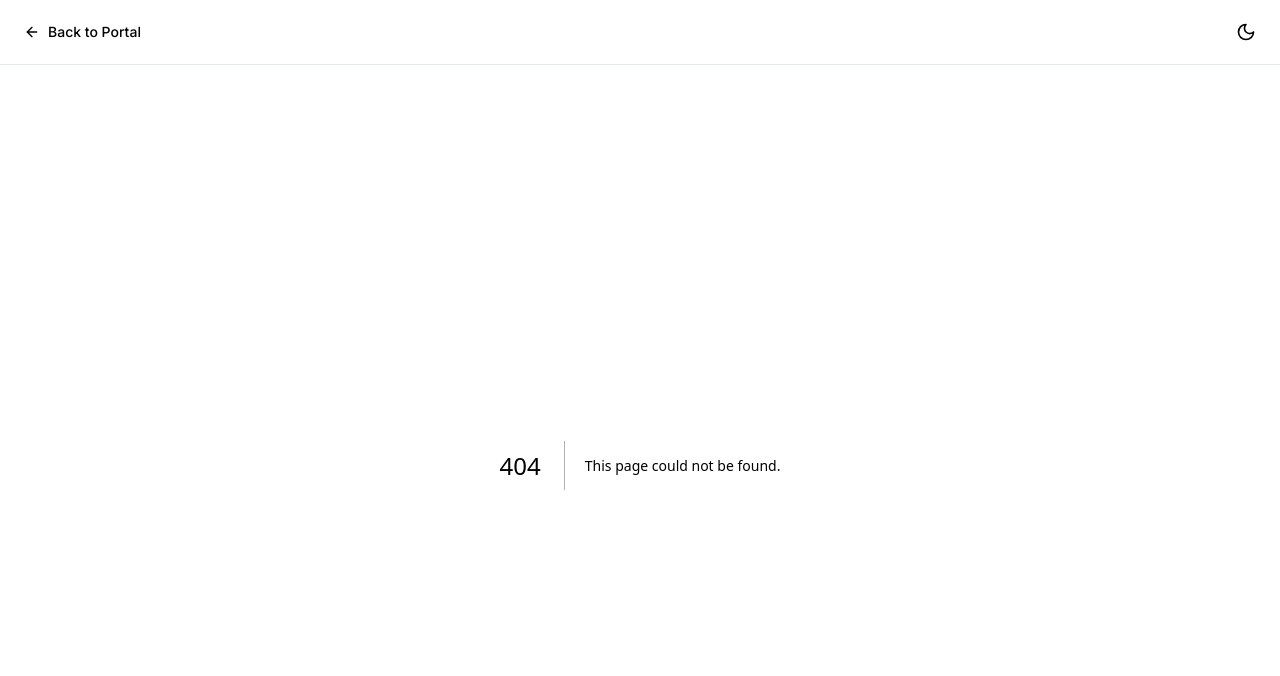
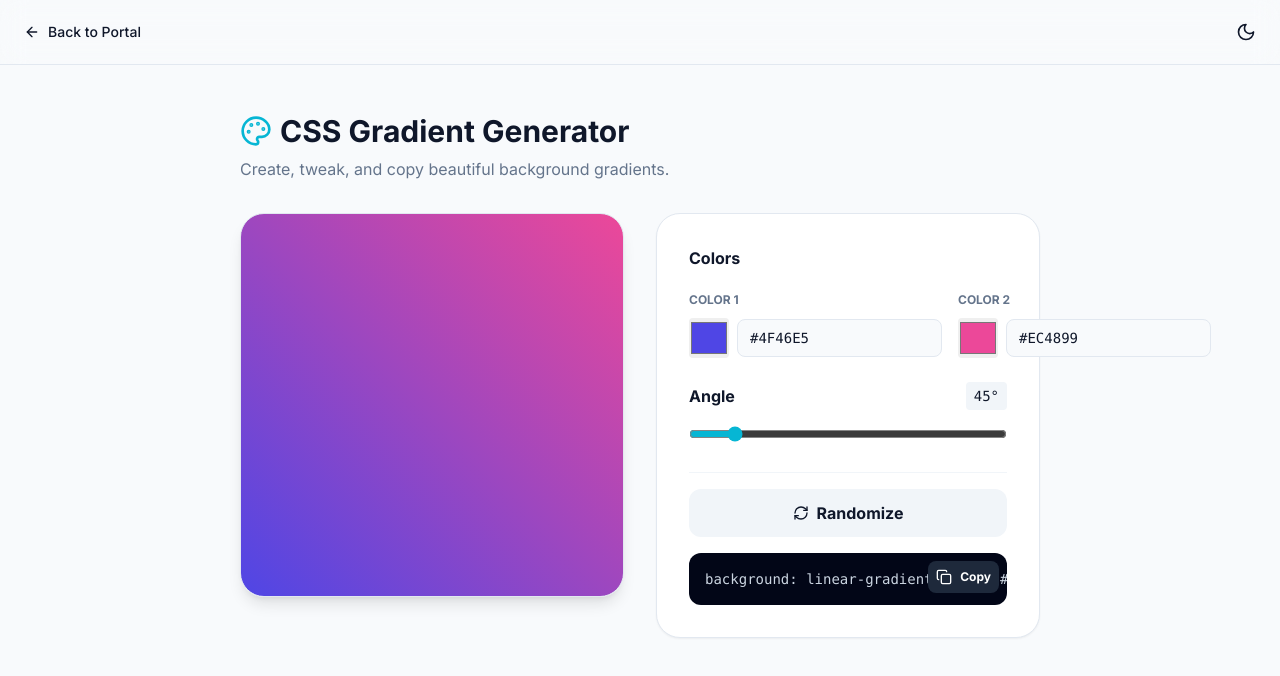
Before and after one commit to Prem759-0/landing-page-universe, a Next.js app: page /gradient-maker in a window 1280 px wide. Before the commit this address had no page. Shown: the top 676 px of the page. Built offline with nearby package versions, Linux system fonts and the light colour scheme.

Commit message:
Create page.tsx

```diff
--- /dev/null
+++ b/app/gradient-maker/page.tsx
@@ -0,0 +1,137 @@
+"use client";
+
+import { useState } from "react";
+import { motion } from "framer-motion";
+import { Copy, RefreshCw, Palette, Check } from "lucide-react";
+
+const generateRandomColor = () => {
+  const letters = '0123456789ABCDEF';
+  let color = '#';
+  for (let i = 0; i < 6; i++) {
+    color += letters[Math.floor(Math.random() * 16)];
+  }
+  return color;
+};
+
+export default function GradientMaker() {
+  const [color1, setColor1] = useState("#4F46E5");
+  const [color2, setColor2] = useState("#EC4899");
+  const [angle, setAngle] = useState(45);
+  const [copied, setCopied] = useState(false);
+
+  const gradientString = `linear-gradient(${angle}deg, ${color1}, ${color2})`;
+  const cssCode = `background: ${gradientString};`;
+
+  const randomize = () => {
+    setColor1(generateRandomColor());
+    setColor2(generateRandomColor());
+    setAngle(Math.floor(Math.random() * 360));
+  };
+
+  const copyToClipboard = () => {
+    navigator.clipboard.writeText(cssCode);
+    setCopied(true);
+    setTimeout(() => setCopied(false), 2000);
+  };
+
+  return (
+    <div className="flex-1 flex flex-col p-4 md:p-12 max-w-4xl mx-auto w-full">
+      <div className="mb-8">
+        <h1 className="text-3xl font-bold flex items-center gap-2 mb-2">
+          <Palette className="w-8 h-8 text-cyan-500" /> CSS Gradient Generator
+        </h1>
+        <p className="text-slate-500">Create, tweak, and copy beautiful background gradients.</p>
+      </div>
+
+      <div className="grid grid-cols-1 lg:grid-cols-2 gap-8">
+        {/* Preview Area */}
+        <motion.div
+          className="aspect-video lg:aspect-square rounded-3xl shadow-lg border border-slate-200 dark:border-slate-800 w-full"
+          style={{ background: gradientString }}
+          layout
+        />
+
+        {/* Controls Area */}
+        <div className="flex flex-col gap-6 bg-white dark:bg-slate-900 p-8 rounded-3xl border border-slate-200 dark:border-slate-800 shadow-sm">
+
+          <div className="space-y-4">
+            <h3 className="font-bold text-slate-900 dark:text-white">Colors</h3>
+            <div className="flex gap-4">
+              <div className="flex-1 space-y-2">
+                <label className="text-xs font-bold text-slate-500 uppercase">Color 1</label>
+                <div className="flex items-center gap-2">
+                  <input
+                    type="color"
+                    value={color1}
+                    onChange={(e) => setColor1(e.target.value)}
+                    className="w-10 h-10 rounded cursor-pointer border-0 p-0"
+                  />
+                  <input
+                    type="text"
+                    value={color1.toUpperCase()}
+                    onChange={(e) => setColor1(e.target.value)}
+                    className="flex-1 bg-slate-50 dark:bg-slate-950 px-3 py-2 rounded-lg text-sm font-mono border border-slate-200 dark:border-slate-800 uppercase"
+                  />
+                </div>
+              </div>
+              <div className="flex-1 space-y-2">
+                <label className="text-xs font-bold text-slate-500 uppercase">Color 2</label>
+                <div className="flex items-center gap-2">
+                  <input
+                    type="color"
+                    value={color2}
+                    onChange={(e) => setColor2(e.target.value)}
+                    className="w-10 h-10 rounded cursor-pointer border-0 p-0"
+                  />
+                  <input
+                    type="text"
+                    value={color2.toUpperCase()}
+                    onChange={(e) => setColor2(e.target.value)}
+                    className="flex-1 bg-slate-50 dark:bg-slate-950 px-3 py-2 rounded-lg text-sm font-mono border border-slate-200 dark:border-slate-800 uppercase"
+                  />
+                </div>
+              </div>
+            </div>
+          </div>
+
+          <div className="space-y-4">
+            <div className="flex justify-between items-center">
+              <h3 className="font-bold text-slate-900 dark:text-white">Angle</h3>
+              <span className="text-sm font-mono bg-slate-100 dark:bg-slate-800 px-2 py-1 rounded">{angle}°</span>
+            </div>
+            <input
+              type="range"
+              min="0" max="360"
+              value={angle}
+              onChange={(e) => setAngle(Number(e.target.value))}
+              className="w-full accent-cyan-500"
+            />
+          </div>
+
+          <div className="pt-4 border-t border-slate-100 dark:border-slate-800 space-y-4">
+            <button
+              onClick={randomize}
+              className="w-full py-3 bg-slate-100 dark:bg-slate-800 hover:bg-slate-200 dark:hover:bg-slate-700 text-slate-900 dark:text-white rounded-xl font-bold flex items-center justify-center gap-2 transition-colors"
+            >
+              <RefreshCw className="w-4 h-4" /> Randomize
+            </button>
+
+            <div className="relative group">
+              <pre className="p-4 bg-slate-950 text-slate-300 rounded-xl text-sm font-mono overflow-x-auto">
+                {cssCode}
+              </pre>
+              <button
+                onClick={copyToClipboard}
+                className="absolute top-2 right-2 p-2 bg-slate-800 hover:bg-slate-700 text-white rounded-lg transition-colors flex items-center gap-2 text-xs font-bold"
+              >
+                {copied ? <Check className="w-4 h-4 text-emerald-400" /> : <Copy className="w-4 h-4" />}
+                {copied ? "Copied!" : "Copy"}
+              </button>
+            </div>
+          </div>
+
+        </div>
+      </div>
+    </div>
+  );
+}
```
